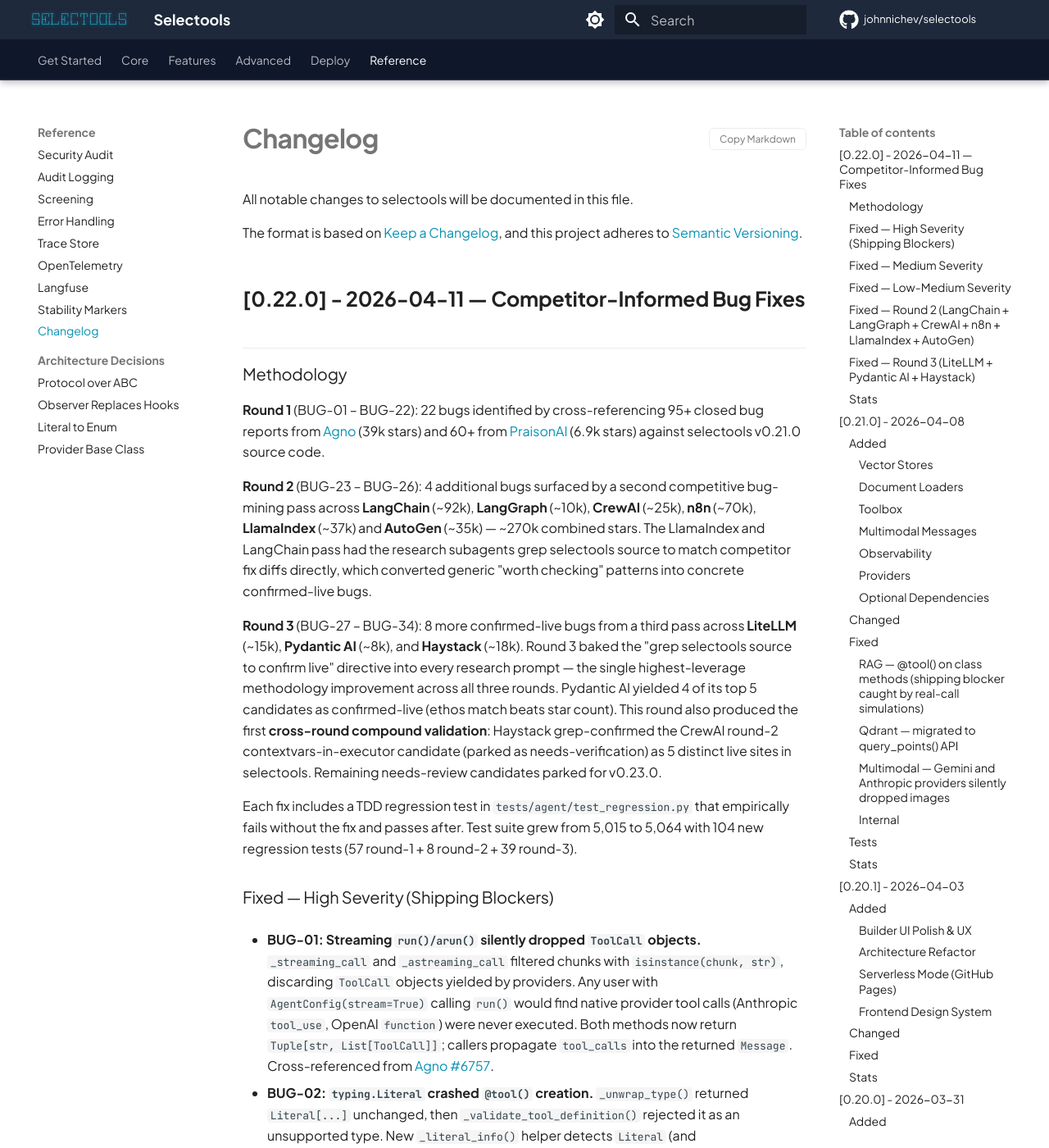
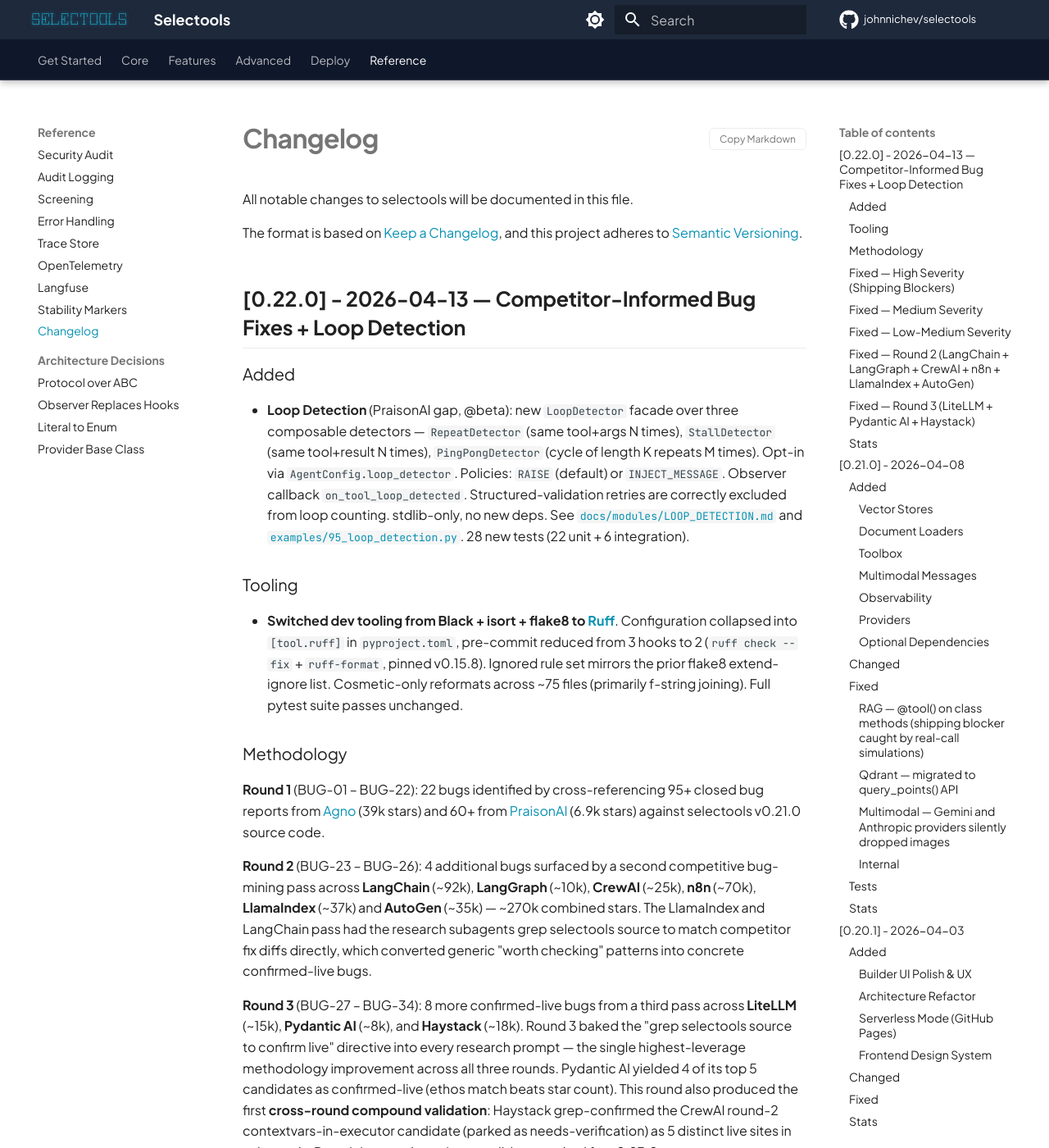
Before and after one commit to johnnichev/selectools, an MkDocs documentation site: the page built from docs/CHANGELOG.md, in a window 1280 px wide and 1400 px high. Shown: the whole window at 82% size. Built offline with MkDocs 1.6.1 and Material for MkDocs 9.7.7, drawn with Linux system fonts in a browser that asks for light colours; comment, search, counter and statistics services are not loaded; some of the changed text lies outside the part shown.

Commit message:
docs(release): v0.22.0 release-prep sweep
Phase 4/5 of /release skill — catches stale counts and missing entries
that pre-commit/mkdocs didn't flag:

- ROADMAP.md — add v0.22.0 entry (38 bug fixes, loop detection, Ruff
  migration, 30-recipe cookbook, 95 examples)
- README.md — test count 5271 → 5343 (one stray reference sed missed
  on first pass)
- CONTRIBUTING.md (root) — version v0.21.0 → v0.22.0, test count
  5271 → 5343, pre-commit hook list now Ruff instead of Black+isort+flake8,
  examples count 88 → 95
- docs/CONTRIBUTING.md — version bump, test count, example count 94 → 95
- docs/ARCHITECTURE.md — observer event count 45 → 46 (on_tool_loop_detected
  added) at two call sites (prose + mermaid diagram)
- docs/modules/LOOP_DETECTION.md — fix broken OBSERVER.md links
  (no dedicated observer module doc exists; point to AGENT.md)
- docs/CHANGELOG.md — resync from root CHANGELOG.md

`mkdocs build` now clean of loop-detection warnings. Version consistency
verified (__init__.py + pyproject.toml both 0.22.0).

llms-full.txt still carries pre-0.22 counts (observer 45, not 46) but
that file is a whole-doc consolidation that needs regeneration, not
surgical edits — deferred.

```diff
--- a/docs/CHANGELOG.md
+++ b/docs/CHANGELOG.md
@@ -5,7 +5,29 @@
 The format is based on [Keep a Changelog](https://keepachangelog.com/en/1.0.0/),
 and this project adheres to [Semantic Versioning](https://semver.org/spec/v2.0.0.html).
 
-## [0.22.0] - 2026-04-11 — Competitor-Informed Bug Fixes
+## [0.22.0] - 2026-04-13 — Competitor-Informed Bug Fixes + Loop Detection
+
+### Added
+
+- **Loop Detection** (PraisonAI gap, @beta): new `LoopDetector` facade over three
+  composable detectors — `RepeatDetector` (same tool+args N times), `StallDetector`
+  (same tool+result N times), `PingPongDetector` (cycle of length K repeats M times).
+  Opt-in via `AgentConfig.loop_detector`. Policies: `RAISE` (default) or
+  `INJECT_MESSAGE`. Observer callback `on_tool_loop_detected`. Structured-validation
+  retries are correctly excluded from loop counting. stdlib-only, no new deps.
+  See [`docs/modules/LOOP_DETECTION.md`](modules/LOOP_DETECTION.md) and
+  [`examples/95_loop_detection.py`](https://github.com/johnnichev/selectools/blob/main/examples/95_loop_detection.py).
+  28 new tests (22 unit + 6 integration).
+
+### Tooling
+
+- **Switched dev tooling from Black + isort + flake8 to [Ruff](https://docs.astral.sh/ruff/)**.
+  Configuration collapsed into `[tool.ruff]` in `pyproject.toml`, pre-commit reduced
+  from 3 hooks to 2 (`ruff check --fix` + `ruff-format`, pinned v0.15.8). Ignored
+  rule set mirrors the prior flake8 extend-ignore list. Cosmetic-only reformats
+  across ~75 files (primarily f-string joining). Full pytest suite passes unchanged.
+
+
 
 ### Methodology
 
@@ -35,8 +57,8 @@
 
 Each fix includes a TDD regression test in `tests/agent/test_regression.py`
 that empirically fails without the fix and passes after. Test suite grew
-from 5,015 to 5,064 with 104 new regression tests (57 round-1 + 8 round-2
-+ 39 round-3).
+from 5,015 to 5,092 with 132 new regression + feature tests (57 round-1
++ 8 round-2 + 39 round-3 + 28 loop detection).
 
 ### Fixed — High Severity (Shipping Blockers)
 
```
Also changed, not shown: CONTRIBUTING.md (+7 -9 lines), README.md (+3 -3 lines), ROADMAP.md (+7 -0 lines), docs/ARCHITECTURE.md (+2 -2 lines), docs/CONTRIBUTING.md (+6 -6 lines), docs/modules/LOOP_DETECTION.md (+2 -2 lines).
